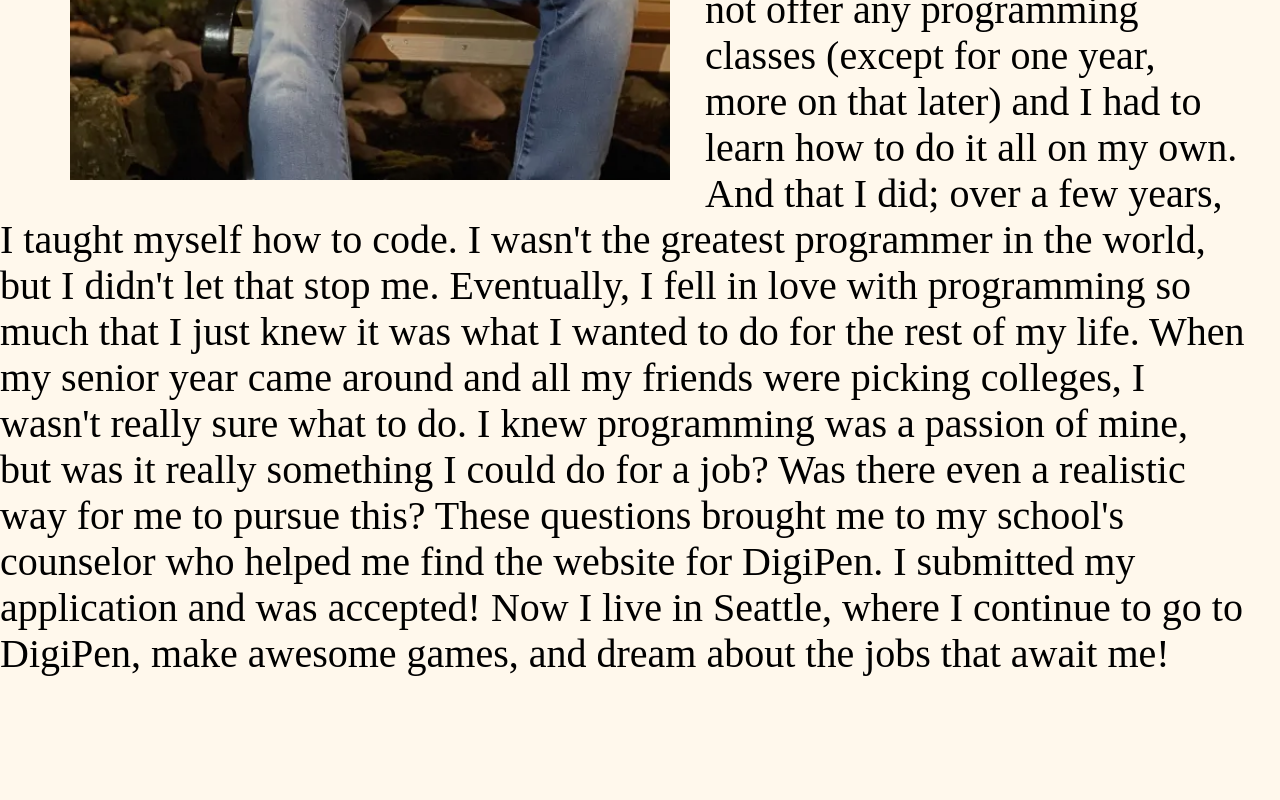
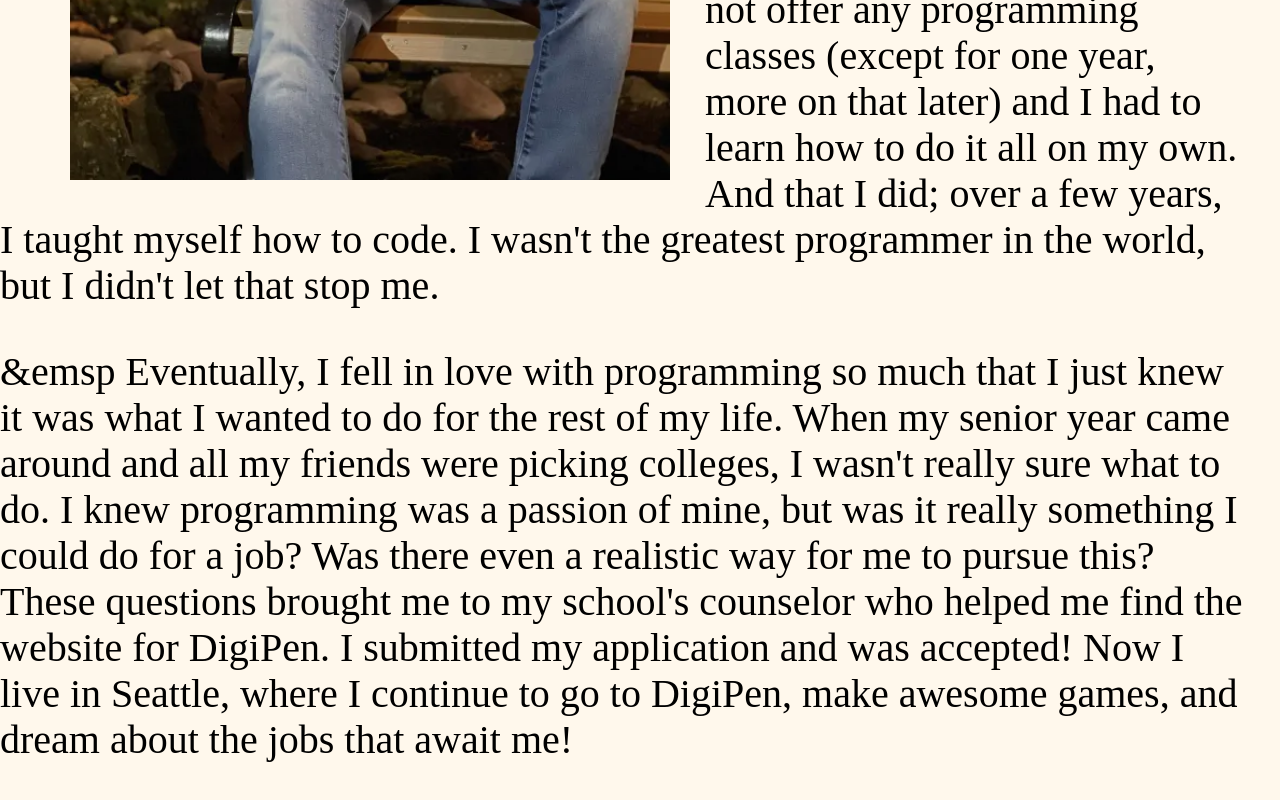
Before and after one commit to JamesHardy141/website, a plain HTML site: page about.html in a window 1280 px wide. Shown: the part 1052-1852 px from the top of the page. Before the commit the page ends 1769 px from the top, so only its background shows below. Drawn offline with Linux system fonts and the light colour scheme.

Commit message:
Update about.html

```diff
--- a/about.html
+++ b/about.html
@@ -25,15 +25,17 @@
     style="float: left; margin-right: 35px; margin-bottom: 35px;">
     <p style= "font-size: 40px; margin-right: 35px;">
 
-        My name is James Hardy, and I like to code! I am currently a student at DigiPen Institute of Technology
+      &emsp My name is James Hardy, and I like to code! I am currently a student at DigiPen Institute of Technology
       where I am studying to get a bachelor of science in computer science. I grew up in a small town in Washington
       where the most interesting thing there was to do was feed the ducks at the courthouse's pond. My school was
       small (about 40 kids per grade), and the opportunities were even smaller. My school did not offer any
       programming classes (except for one year, more on that later) and I had to learn how to do it all on my own.
       And that I did; over a few years, I taught myself how to code. I wasn't the greatest programmer in the world,
       but I didn't let that stop me.
+    </p>
 
-        Eventually, I fell in love with programming so much that I just knew it was what I wanted to do for the
+    <p style= "font-size: 40px; margin-right: 35px;">
+      &emsp Eventually, I fell in love with programming so much that I just knew it was what I wanted to do for the
       rest of my life. When my senior year came around and all my friends were picking colleges, I wasn't really
       sure what to do. I knew programming was a passion of mine, but was it really something I could do for a job?
       Was there even a realistic way for me to pursue this? These questions brought me to my school's counselor
```
